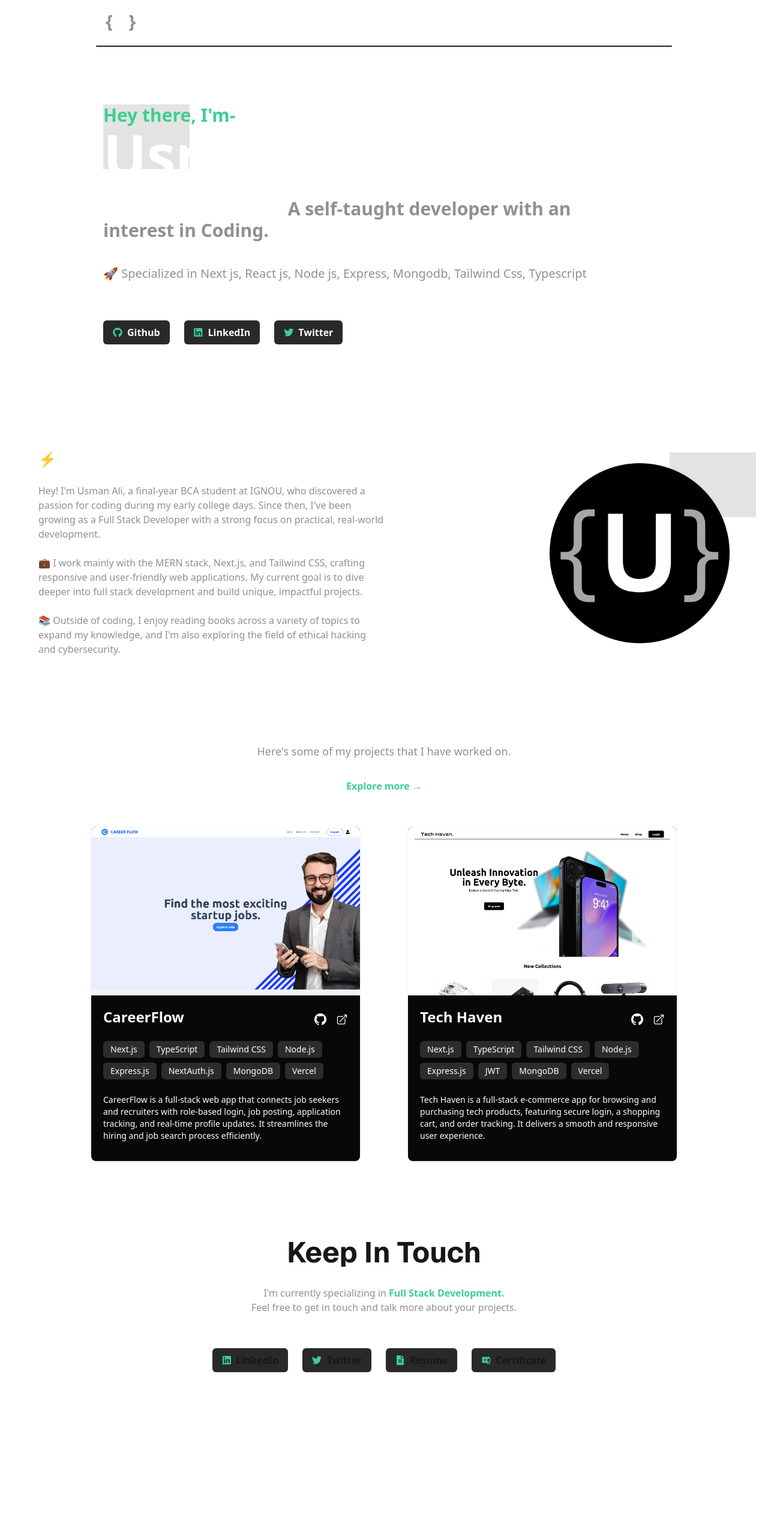
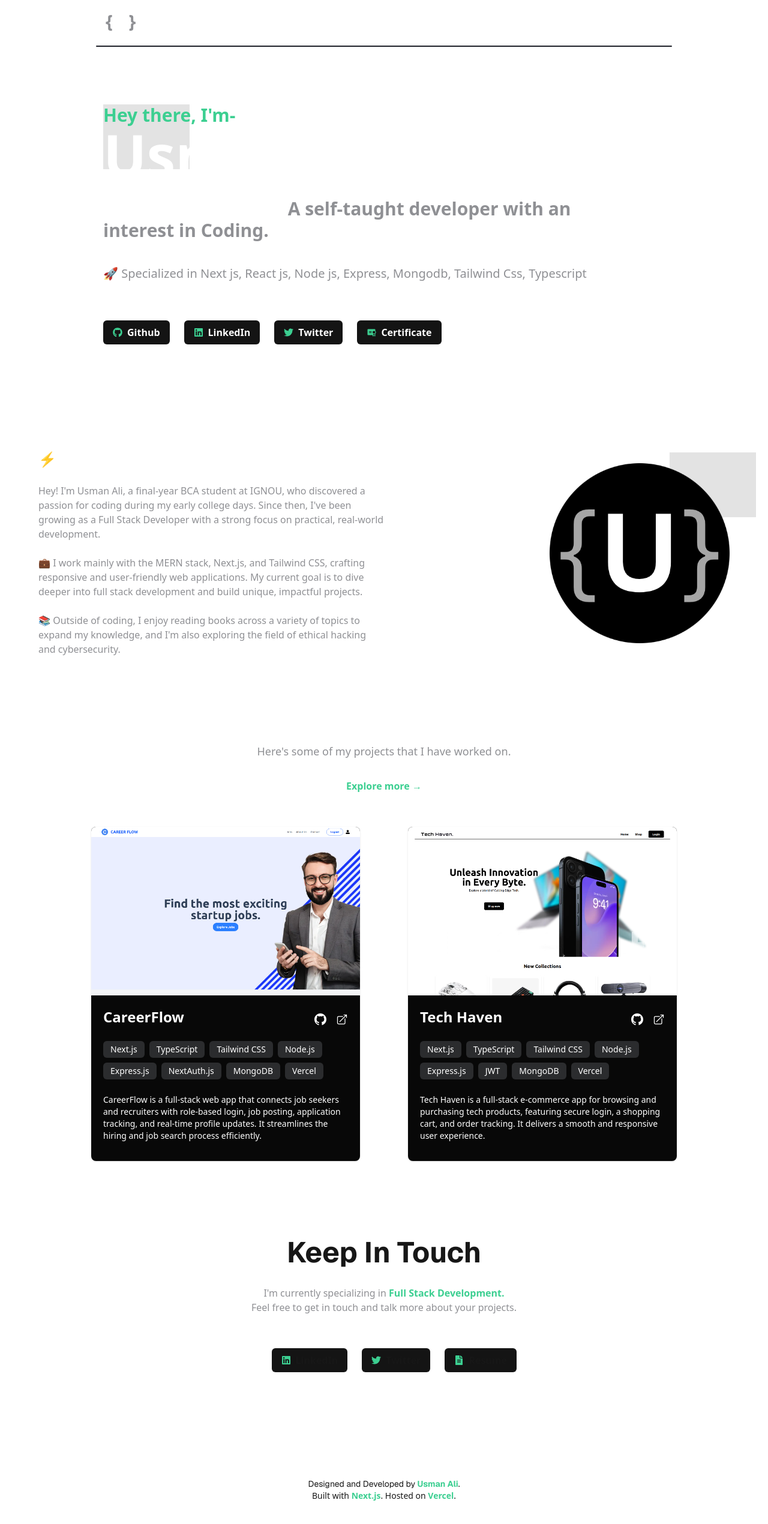
Before and after one commit to 0xDevUsman/Portfolio, a Next.js app: page / in a window 1280 px wide. Shown: the top 2540 px of the page at 60% size. Built offline with nearby package versions, Linux system fonts and the light colour scheme; grey boxes are pictures that could not be loaded.

Commit message:
create footer

```diff
--- a/src/app/layout.tsx
+++ b/src/app/layout.tsx
@@ -2,6 +2,7 @@ import type { Metadata } from "next";
 import { Geist, Geist_Mono, Roboto } from "next/font/google";
 import "./globals.css";
 import Navbar from "@/components/Navbar";
+import Footer from "@/components/Footer";
 
 // Import fonts correctly
 const geistSans = Geist({
@@ -37,6 +38,7 @@ export default function RootLayout({
       >
         <Navbar />
         {children}
+        <Footer />
       </body>
     </html>
   );
--- /dev/null
+++ b/src/app/projects/page.tsx
@@ -0,0 +1,7 @@
+import React from "react";
+
+const page = () => {
+  return <div>page</div>;
+};
+
+export default page;
--- /dev/null
+++ b/src/components/Footer.tsx
@@ -0,0 +1,20 @@
+import React from "react";
+
+const Footer = () => {
+  return (
+    <>
+      <div className="w-full text-center text-sm flex flex-col items-center mb-10 font-normal">
+        <h1>
+          Designed and Developed by{" "}
+          <span className="text-[#3CCF91] font-bold">Usman Ali</span>.
+        </h1>
+        <p>
+          Built with <span className="text-[#3CCF91] font-bold">Next.js</span>.
+          Hosted on <span className="text-[#3CCF91] font-bold">Vercel</span>.
+        </p>
+      </div>
+    </>
+  );
+};
+
+export default Footer;
--- a/src/components/Para1.tsx
+++ b/src/components/Para1.tsx
@@ -3,25 +3,32 @@
 import React from "react";
 import { motion } from "motion/react";
 import Link from "next/link";
+import { FaGithub } from "react-icons/fa";
+import { FaLinkedin } from "react-icons/fa";
+import { FaTwitter } from "react-icons/fa";
+import { PiCertificateFill } from "react-icons/pi";
 const Para1 = () => {
   const socialLinks = [
     {
       name: "Github",
-      svgPath:
-        "M165.9 397.4c0 2-2.3 3.6-5.2 3.6-3.3.3-5.6-1.3-5.6-3.6 0-2 2.3-3.6 5.2-3.6 3-.3 5.6 1.3 5.6 3.6zm-31.1-4.5c-.7 2 1.3 4.3 4.3 4.9 2.6 1 5.6 0 6.2-2s-1.3-4.3-4.3-5.2c-2.6-.7-5.5.3-6.2 2.3zm44.2-1.7c-2.9.7-4.9 2.6-4.6 4.9.3 2 2.9 3.3 5.9 2.6 2.9-.7 4.9-2.6 4.6-4.6-.3-1.9-3-3.2-5.9-2.9zM244.8 8C106.1 8 0 113.3 0 252c0 110.9 69.8 205.8 169.5 239.2 12.8 2.3 17.3-5.6 17.3-12.1 0-6.2-.3-40.4-.3-61.4 0 0-70 15-84.7-29.8 0 0-11.4-29.1-27.8-36.6 0 0-22.9-15.7 1.6-15.4 0 0 24.9 2 38.6 25.8 21.9 38.6 58.6 27.5 72.9 20.9 2.3-16 8.8-27.1 16-33.7-55.9-6.2-112.3-14.3-112.3-110.5 0-27.5 7.6-41.3 23.6-58.9-2.6-6.5-11.1-33.3 2.6-67.9 20.9-6.5 69 27 69 27 20-5.6 41.5-8.5 62.8-8.5s42.8 2.9 62.8 8.5c0 0 48.1-33.6 69-27 13.7 34.7 5.2 61.4 2.6 67.9 16 17.7 25.8 31.5 25.8 58.9 0 96.5-58.9 104.2-114.8 110.5 9.2 7.9 17 22.9 17 46.4 0 33.7-.3 75.4-.3 83.6 0 6.5 4.6 14.4 17.3 12.1C428.2 457.8 496 362.9 496 252 496 113.3 383.5 8 244.8 8zM97.2 352.9c-1.3 1-1 3.3.7 5.2 1.6 1.6 3.9 2.3 5.2 1 1.3-1 1-3.3-.7-5.2-1.6-1.6-3.9-2.3-5.2-1zm-10.8-8.1c-.7 1.3.3 2.9 2.3 3.9 1.6 1 3.6.7 4.3-.7.7-1.3-.3-2.9-2.3-3.9-2-.6-3.6-.3-4.3.7zm32.4 35.6c-1.6 1.3-1 4.3 1.3 6.2 2.3 2.3 5.2 2.6 6.5 1 1.3-1.3.7-4.3-1.3-6.2-2.2-2.3-5.2-2.6-6.5-1zm-11.4-14.7c-1.6 1-1.6 3.6 0 5.9 1.6 2.3 4.3 3.3 5.6 2.3 1.6-1.3 1.6-3.9 0-6.2-1.4-2.3-4-3.3-5.6-2z",
+      icon: FaGithub,
       pushUrl: "https://github.com/0xDevUsman",
     },
     {
       name: "LinkedIn",
-      svgPath:
-        "M416 32H31.9C14.3 32 0 46.5 0 64.3v383.4C0 465.5 14.3 480 31.9 480H416c17.6 0 32-14.5 32-32.3V64.3c0-17.8-14.4-32.3-32-32.3zM135.4 416H69V202.2h66.5V416zm-33.2-243c-21.3 0-38.5-17.3-38.5-38.5S80.9 96 102.2 96c21.2 0 38.5 17.3 38.5 38.5 0 21.3-17.2 38.5-38.5 38.5zm282.1 243h-66.4V312c0-24.8-.5-56.7-34.5-56.7-34.6 0-39.9 27-39.9 54.9V416h-66.4V202.2h63.7v29.2h.9c8.9-16.8 30.6-34.5 62.9-34.5 67.2 0 79.7 44.3 79.7 101.9V416z",
+      icon: FaLinkedin,
       pushUrl: "https://www.linkedin.com/in/usman-ali-4939ab289/",
     },
     {
       name: "Twitter",
-      svgPath:
-        "M459.4 151.7c.3 4.5.3 9.1.3 13.6 0 138.7-105.6 298.8-298.8 298.8-59.5 0-114.7-17-161.1-46.1 8.4 1 16.8 1.3 25.6 1.3 49.3 0 94.6-16.8 130.5-45-46.1-1-84.8-31.2-98.1-72.8 6.5 1 13 1.6 19.8 1.6 9.6 0 18.8-1.3 27.6-3.6-48.4-9.7-84.8-52.4-84.8-103.6v-1.3c14.3 7.9 30.5 12.7 47.7 13.3-28.3-18.9-46.7-51-46.7-87.4 0-19.5 5.2-37.4 14.3-52.9 52.4 64.3 130.9 106.7 219.1 111.3-1.6-7.9-2.6-15.9-2.6-24 0-57.8 46.7-104.9 104.9-104.9 30.2 0 57.5 12.7 76.7 33.4 23.7-4.5 45.7-13.3 65.6-25.6-7.9 24.7-24.7 45.4-46.4 58.4 21.1-2.3 41.4-8.1 60.3-16.2-14.3 20.8-32.2 39.3-52.6 54.3z",
+      icon: FaTwitter,
       pushUrl: "https://x.com/g44951_ghost",
+    },
+    {
+      name: "Certificate",
+      icon: PiCertificateFill,
+      pushUrl:
+        "https://drive.google.com/file/d/1DVumwH71S4uuxS6aoI5hbeR5xo_Icb0s/view?usp=drive_link",
     },
   ];
 
@@ -81,31 +88,21 @@ const Para1 = () => {
               transition={{ duration: 0.5, delay: 0.8 }}
               className="flex gap-6 items-center ml-auto mt-16 flex-wrap"
             >
-              {socialLinks.map(({ name, svgPath, pushUrl }) => (
+              {socialLinks.map(({ name, icon, pushUrl }) => (
                 <Link href={pushUrl} target="_blank" key={name}>
                   <motion.button
                     whileHover={{
-                      opacity: 0.8,
                       transition: { duration: 0.1, ease: "easeOut" },
                     }}
                     initial={{ opacity: 0, y: 20 }}
                     animate={{ opacity: 1, y: 0 }}
                     transition={{ delay: 0, duration: 0.1 }}
-                    className="bg-[#292929] px-4 py-2 cursor-pointer font-bold rounded-md text-center flex gap-2 items-center transition-all"
+                    className="bg-[#141414] hover:bg-[#292929] px-4 py-2 cursor-pointer font-bold rounded-md text-center flex gap-2 items-center transition-all"
                   >
-                    <span>
-                      <svg
-                        stroke="currentColor"
-                        fill="currentColor"
-                        viewBox="0 0 496 512"
-                        height="16px"
-                        width="16px"
-                        xmlns="http://www.w3.org/2000/svg"
-                        style={{ color: "rgb(60, 207, 145)" }}
-                      >
-                        <path d={svgPath}></path>
-                      </svg>
-                    </span>
+                    {icon &&
+                      React.createElement(icon, {
+                        className: "w-[16px] h-[16px] text-[#3CCF91]",
+                      })}
                     {name}
                   </motion.button>
                 </Link>
--- a/src/components/Touch.tsx
+++ b/src/components/Touch.tsx
@@ -3,7 +3,6 @@
 import React from "react";
 import { motion } from "motion/react";
 import Link from "next/link";
-import { PiCertificateFill } from "react-icons/pi";
 import { FaFileAlt } from "react-icons/fa";
 import { FaLinkedin } from "react-icons/fa";
 import { FaTwitter } from "react-icons/fa";
@@ -23,18 +22,14 @@ const Touch = () => {
     {
       name: "Resume",
       icon: FaFileAlt,
-      pushUrl: "https://x.com/g44951_ghost",
-    },
-    {
-      name: "Certificate",
-      icon: PiCertificateFill,
-      pushUrl: "https://x.com/g44951_ghost",
+      pushUrl:
+        "https://drive.google.com/file/d/1lzj437Vwvi_fPbsIm3vUFgVGe-5Pdm_c/view?usp=drive_link",
     },
   ];
 
   return (
     <>
-      <div className="max-w-5xl flex mt-16 items-center mx-auto justify-center p-4 mb-60">
+      <div className="max-w-5xl flex mt-16 items-center mx-auto justify-center p-4 mb-40">
         <div className="flex flex-col items-center">
           <h1 className="text-5xl font-bold">Keep In Touch</h1>
           <p className="text-center text-[#8F9094] my-8">
@@ -54,13 +49,12 @@ const Touch = () => {
               <Link href={pushUrl} target="_blank" key={name}>
                 <motion.button
                   whileHover={{
-                    opacity: 0.8,
                     transition: { duration: 0.1, ease: "easeOut" },
                   }}
                   initial={{ opacity: 0, y: 20 }}
                   animate={{ opacity: 1, y: 0 }}
                   transition={{ delay: 0, duration: 0.1 }}
-                  className="bg-[#292929] px-4 py-2 cursor-pointer font-bold rounded-md text-center flex gap-2 items-center transition-all"
+                  className="bg-[#141414] hover:bg-[#292929] px-4 py-2 cursor-pointer font-bold rounded-md text-center flex gap-2 items-center transition-all"
                 >
                   {icon &&
                     React.createElement(icon, {
--- a/src/components/Works.tsx
+++ b/src/components/Works.tsx
@@ -73,7 +73,7 @@ const Works = () => {
             Here&apos;s some of my projects that I have worked on.
           </motion.p>
           <Link
-            href="#"
+            href="/projects"
             className="inline-flex cursor-pointer text-base text-[#3CCF91] hover:bg-[#141414] rounded-lg px-4 py-2 font-semibold transition-all"
           >
             Explore more →
```
